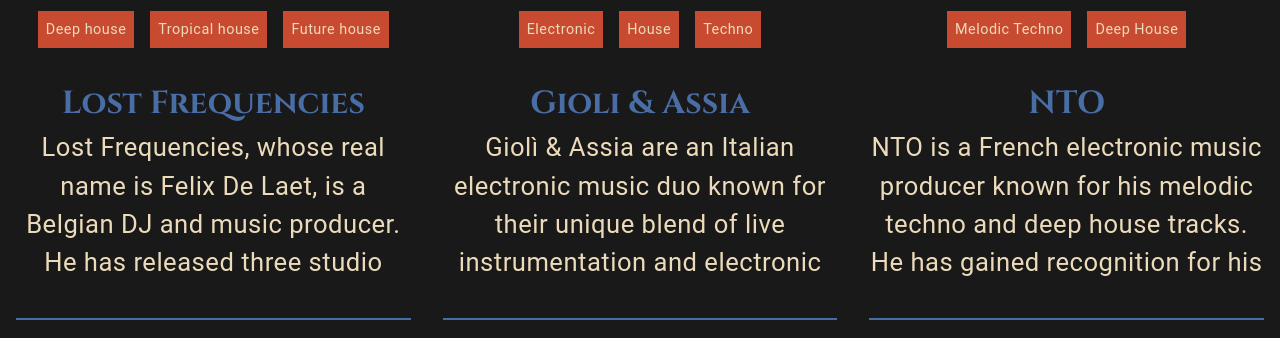
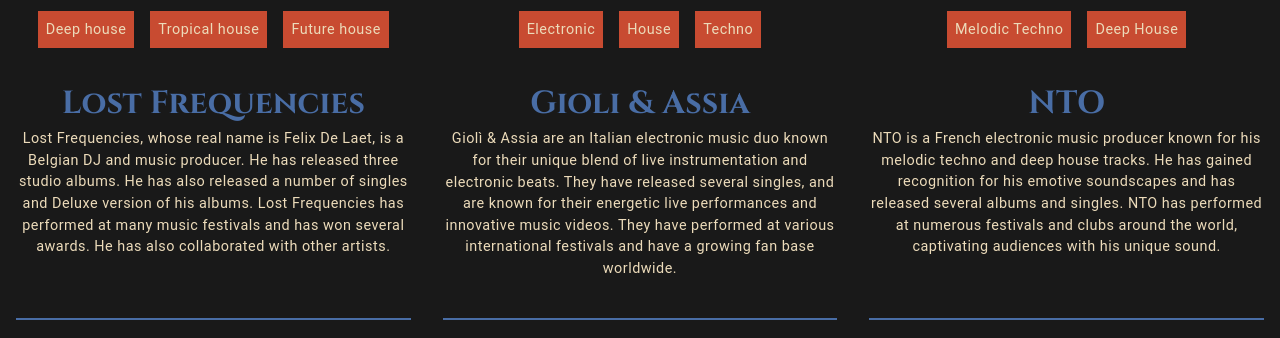
Before and after one commit to sam-sepiol1/collection_project, a plain HTML site: page index.html in a window 1280 px wide. Shown: the part 780-1118 px from the top of the page. Drawn offline with Linux system fonts and the light colour scheme.

Commit message:
reduce font size for card__description

```diff
--- a/styles/_card.scss
+++ b/styles/_card.scss
@@ -22,7 +22,7 @@
 }
 
 .card__description {
-    font-size: clamp(0.9rem, 2vw, 2rem);
+    font-size: clamp(0.9rem, 1vw, 1rem);
     height: 150px;
     overflow: scroll;
 }
```
Also changed, not shown: css/style.css.
